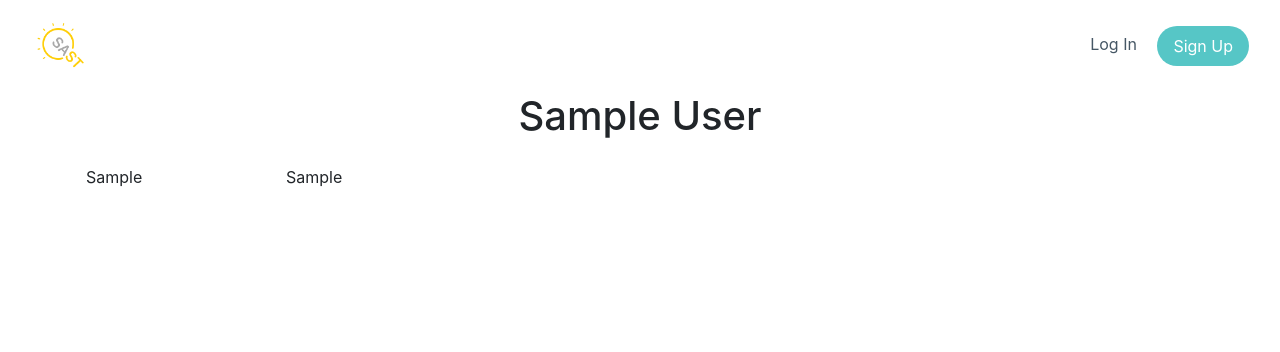
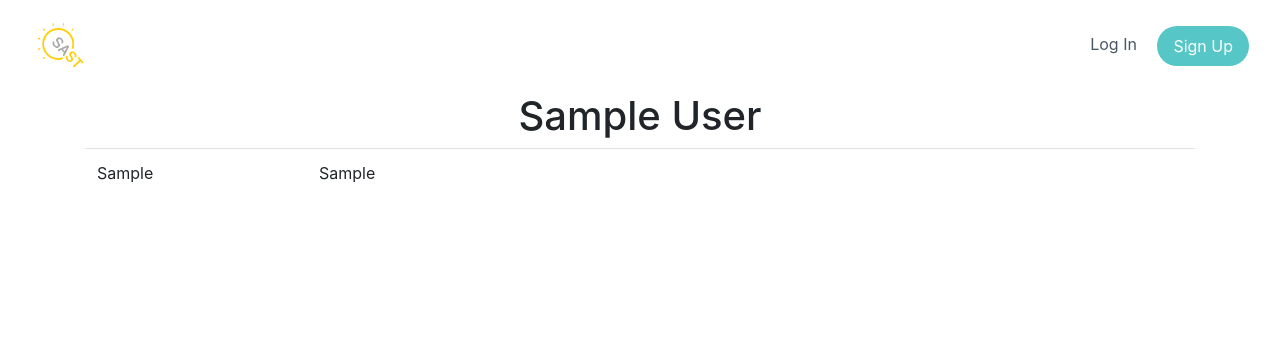
Before and after one commit to prnake/search_engine_demo, a Django app: template mysite/search/templates/search/teacher.html in a window 1280 px wide. Shown: the top 352 px of the page. Run offline with Django 3.2, Linux system fonts and the light colour scheme; tables that the repository leaves empty hold one stand-in row (values such as "Sample post"); the template is opened without the code that fills it: values that come from a table or form of the project are taken from there, most other values are stand-ins (such as "Sample title", 1, 10 or a date in 2020); some libraries are stand-ins or nearby versions.

Commit message:
fix: css

```diff
--- a/mysite/search/templates/search/teacher.html
+++ b/mysite/search/templates/search/teacher.html
@@ -7,11 +7,10 @@
             <div class="post-detail-content">
                 <div class="table-responsive">
                     <table class="table">
-                        <table>
                         <tbody>
                         {% for msg in params %}
                         <tr>
-                            <td style="width:200px">
+                            <td style="width:20%">
                                 {{ msg.0 }}
                             </td>
                             <td>
@@ -21,7 +20,7 @@
                         {% endfor %}
                         </tbody>
                     </table>
-                  </div>
+                </div>
             </div>
         </div>
     </main>
```
Also changed, not shown: 2 other files.
